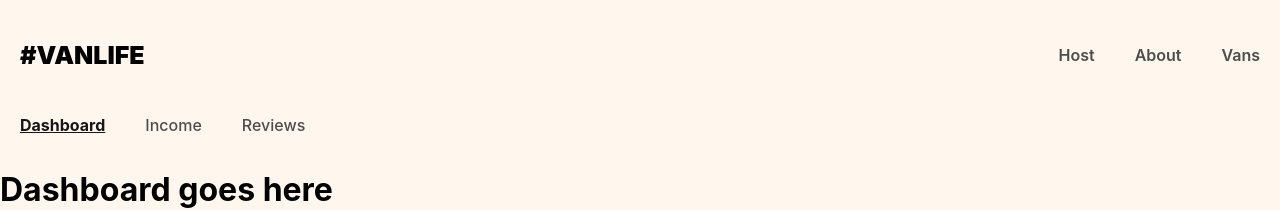
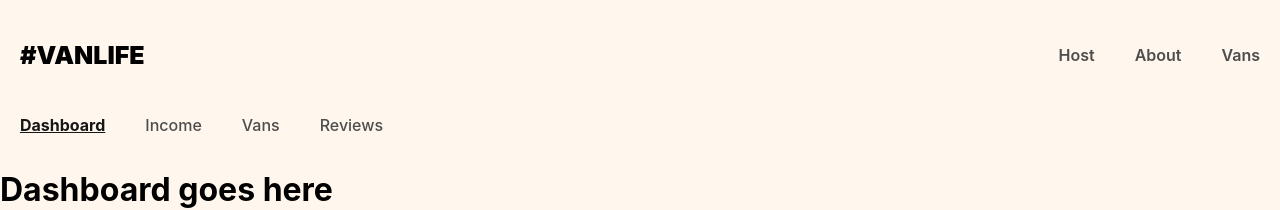
Before and after one commit to Tumelo-Mogono-SE/TUMMOG375_BCL2401_GroupE_Tumelo-Mogono_DJS08, a React (Vite) app: page /host in a window 1280 px wide. Shown: the top 210 px of the page. Built offline with nearby package versions, Linux system fonts and the light colour scheme; what miragejs would draw is missing.

Commit message:
Added a Navlink that links to the vans location and added the style which when active will add the styles from the object containing styles

```diff
--- a/src/components/HostLayout.jsx
+++ b/src/components/HostLayout.jsx
@@ -27,6 +27,13 @@ export default function HostLayout() {
                 </NavLink>
 
                 <NavLink
+                    to="/host/vans"
+                    style={({ isActive }) => isActive ? activeStyles : null}
+                >
+                    Vans
+                </NavLink>
+
+                <NavLink
                     to="/host/reviews"
                     style={({ isActive }) => isActive ? activeStyles : null}
                 >
```
